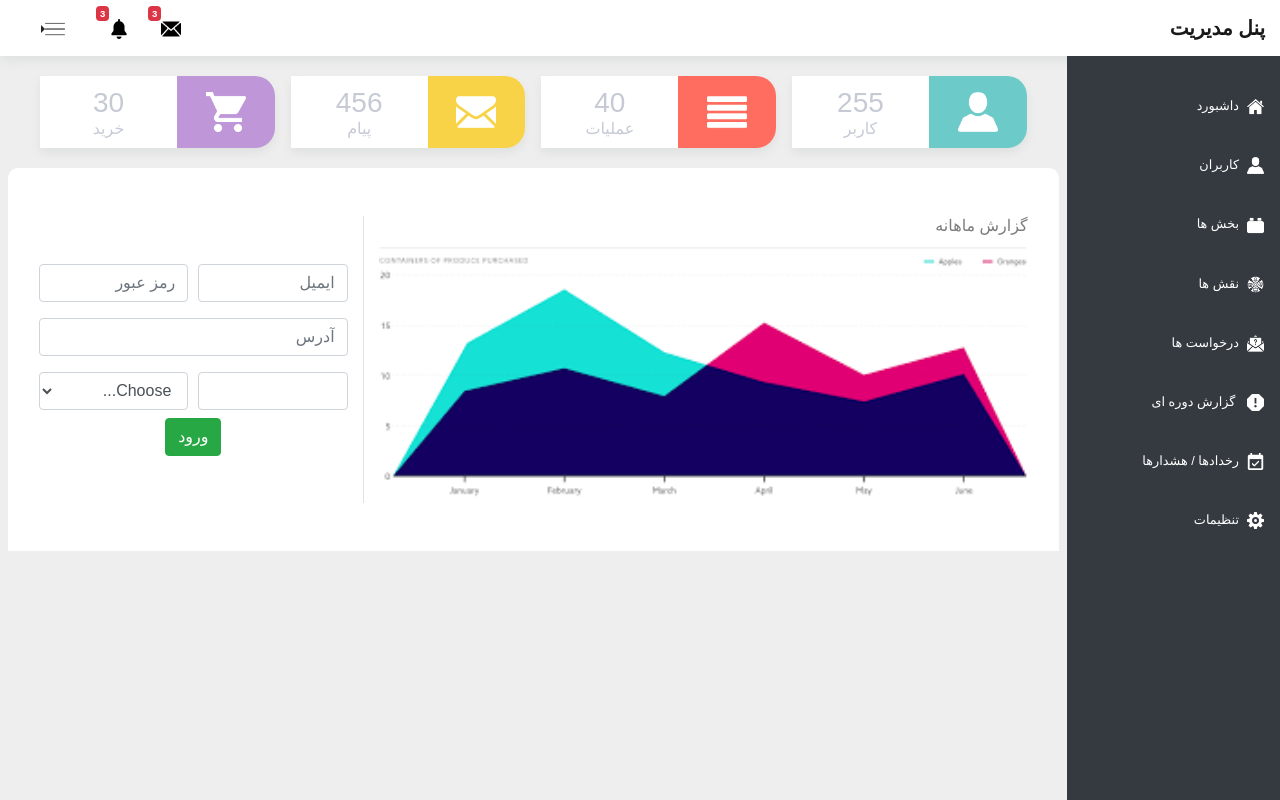
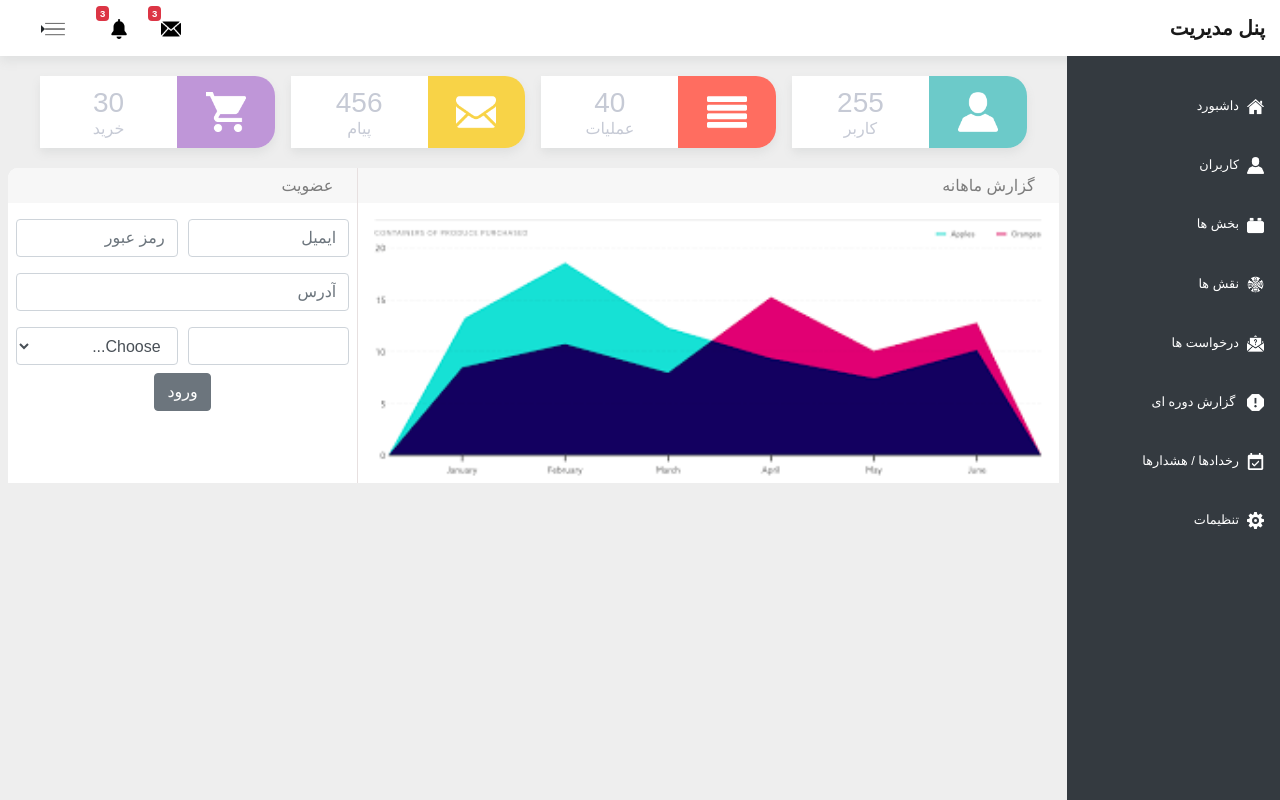
Before and after one commit to baharb68/ManagementPanel, a React (Create React App) app in the folder panel-app/: page / in a window 1280 px wide. Built offline with nearby package versions, Linux system fonts and the light colour scheme; a web font is replaced by a local one.

Commit message:
modifying form and diagram view

```diff
--- a/panel-app/src/components/Diagram/Diagram.css
+++ b/panel-app/src/components/Diagram/Diagram.css
@@ -7,6 +7,7 @@
     border-right: 1px solid rgb(231, 224, 224);
 }
 .diagram h3{
+    background-color: rgb(247, 247, 247);
     font-size: 1rem;
     color: rgb(124, 124, 124);
 
--- a/panel-app/src/components/Diagram/Diagram.jsx
+++ b/panel-app/src/components/Diagram/Diagram.jsx
@@ -4,13 +4,14 @@ import './Diagram.css'
 export default class  extends Component {
     render() {
         return (
-            <div className="diagram d-flex bg-white mt-3 py-5 px-3 ">
-                <div className="col-12 col-md-8 d-flex flex-column justify-content-center">
-                    <h3 className="text-right pb-1 w-100">گزارش ماهانه</h3>
-                    <img src={diagram} alt="" className="w-100"/>
+            <div className="diagram d-flex bg-white mt-3">
+                <div className="col-12 col-md-8 d-flex flex-column justify-content-center p-0">
+                    <h3 className="text-right pb-1 w-100 p-2 pr-4 mb-3">گزارش ماهانه</h3>
+                    <img src={diagram} alt="" className="w-100 px-3"/>
                 </div>
-                <div className="col-12 col-md-4 d-flex align-items-center">
-                    <form>
+                <div className="col-12 col-md-4 d-flex flex-column px-0">
+                    <h3 className="text-right pb-1 w-100 p-2 pr-4 mb-3">عضویت</h3>
+                    <form className="px-2">
                         <div className="form-row">
                             <div className="form-group col-md-6">
                             {/* <label for="inputEmail4">ایمیل</label> */}
@@ -38,7 +39,7 @@ export default class  extends Component {
                             </select>
                             </div>
                         </div>
-                        <button type="submit" className="btn btn-success mt-2">ورود</button>
+                        <button type="submit" className="btn btn-secondary mt-2">ورود</button>
                     </form>
                 </div>
             </div>
```
